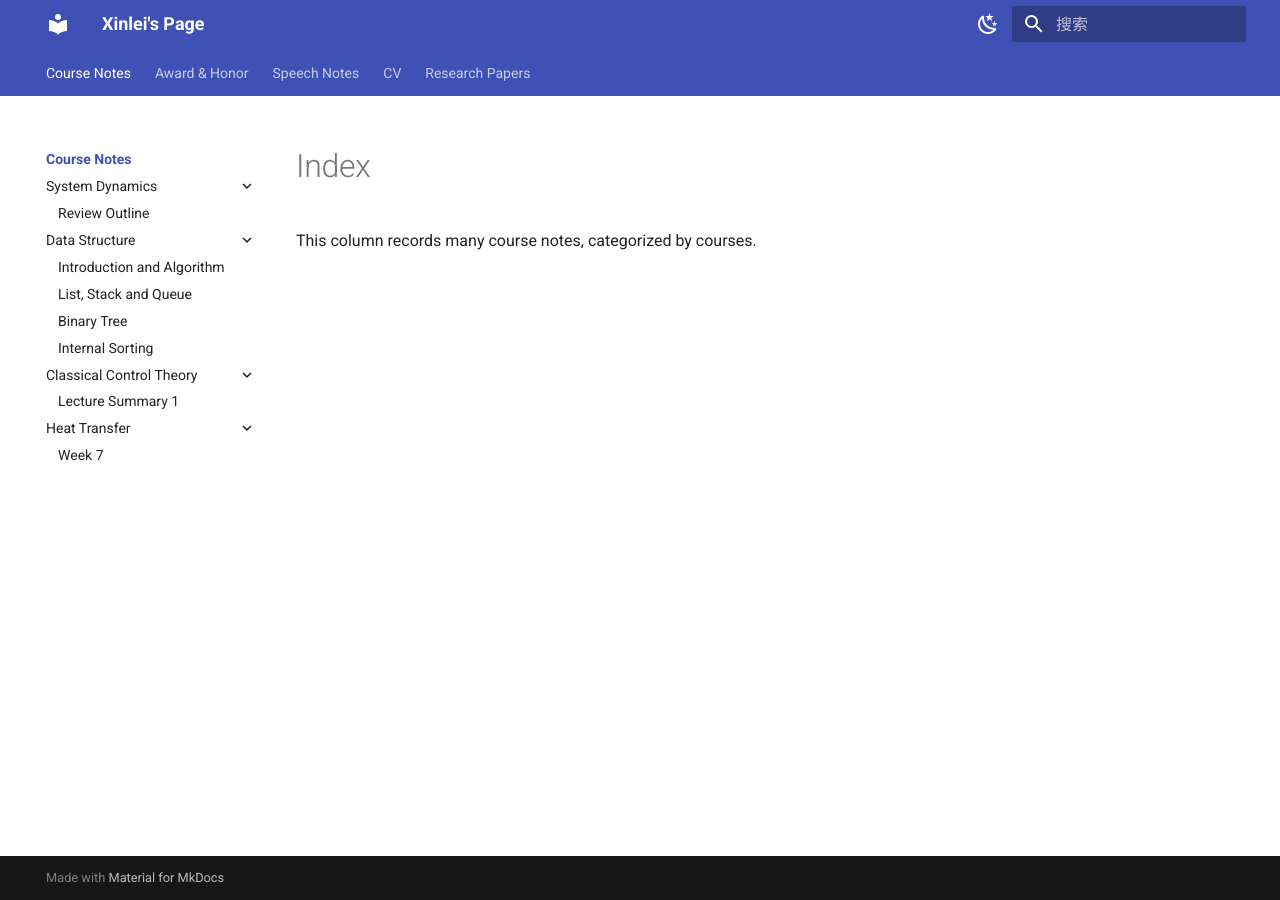
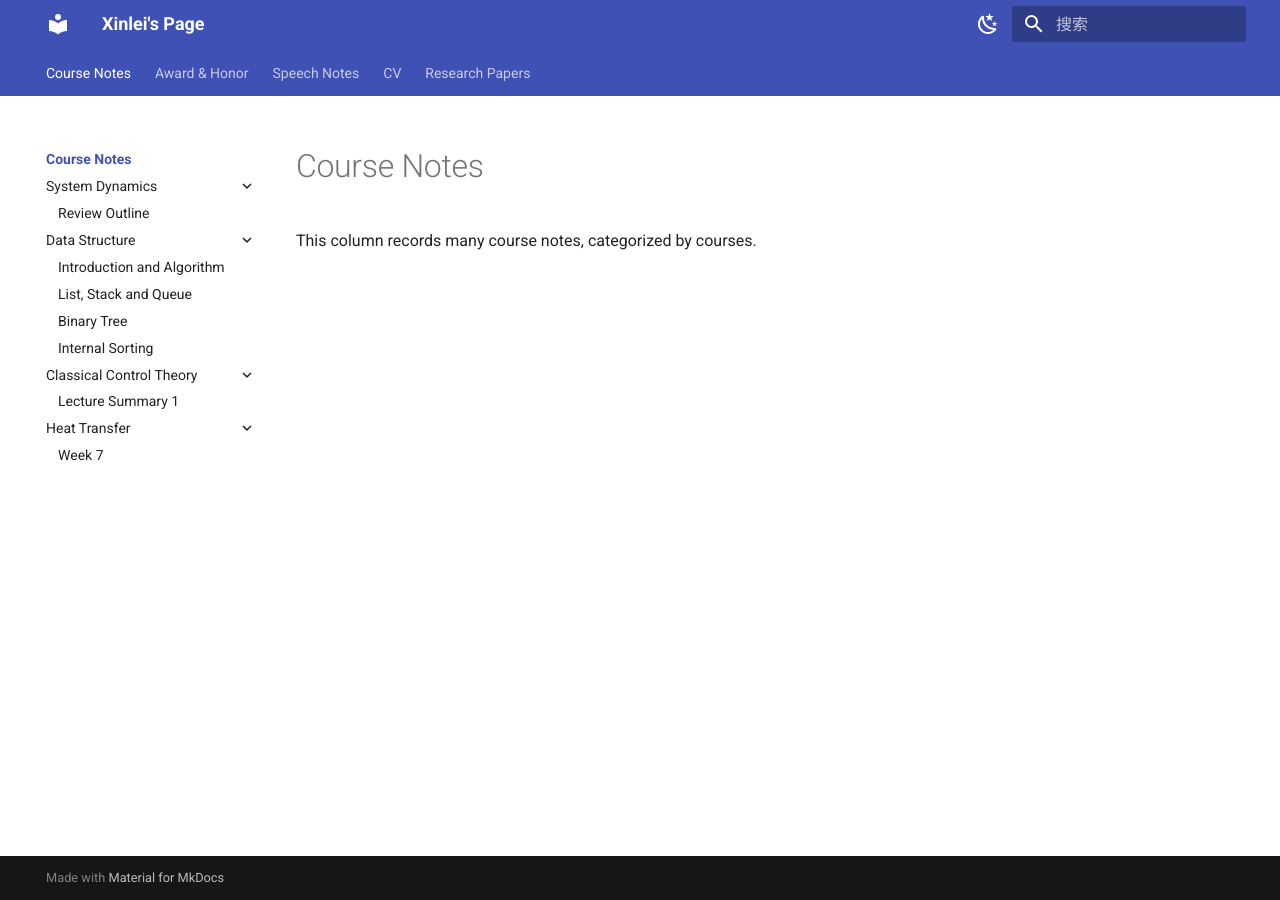
Before and after one commit to GuanQinG-GitHub/personal-website, an MkDocs documentation site: the page built from docs/Course_Notes/index.md, in a window 1280 px wide. Built offline with MkDocs 1.6.1 and Material for MkDocs 9.7.7, drawn with Linux system fonts in a browser that asks for light colours.

Commit message:
Update index.md

```diff
--- a/docs/Course_Notes/index.md
+++ b/docs/Course_Notes/index.md
@@ -1 +1,3 @@
+# Course Notes
+
 This column records many course notes, categorized by courses.
```
